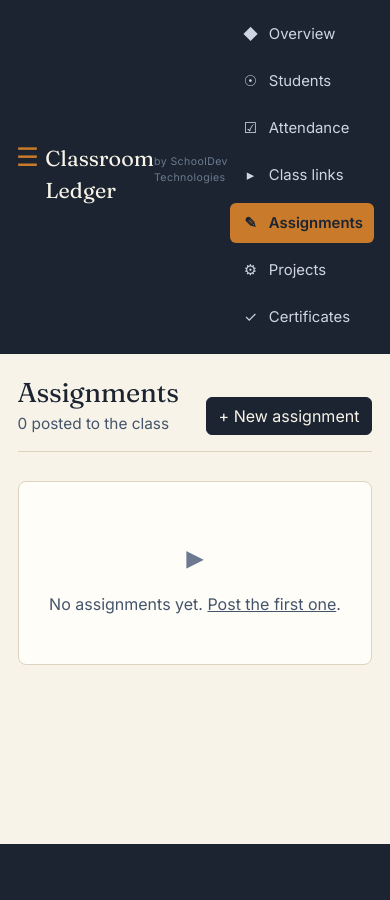
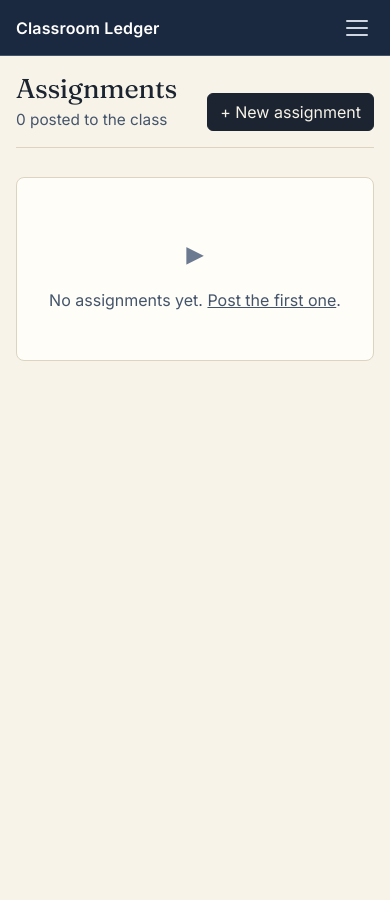
Before and after one commit to wonderlandtech/lms, a Flask app: page /admin/assignments in a window 390 px wide. Before the commit the page ends 844 px from the top, so only its background shows below. Run offline with Flask 3, Linux system fonts and the light colour scheme; a user stored in the database is signed in; data that the repository does not hold is empty.

Commit message:
Add files via upload

```diff
--- a/templates/base.html
+++ b/templates/base.html
@@ -8,12 +8,128 @@
   <link href="https://cdn.jsdelivr.net/npm/bootstrap@5.3.3/dist/css/bootstrap.min.css" rel="stylesheet">
   <link rel="preconnect" href="https://fonts.gstatic.com" crossorigin>
   <link href="https://fonts.googleapis.com/css2?family=Fraunces:opsz,wght@9..144,400;9..144,600;9..144,700&family=Inter:wght@400;500;600;700&family=IBM+Plex+Mono:wght@400;500;600&display=swap" rel="stylesheet">
-  <link href="https://cdn.jsdelivr.net/npm/bootstrap@5.3.3/dist/css/bootstrap.min.css" rel="stylesheet">
   <link href="{{ url_for('static', filename='css/style.css') }}" rel="stylesheet">
+
+  <style>
+    /* ── Mobile overlay backdrop ── */
+    .sidebar-backdrop {
+      display: none;
+      position: fixed;
+      inset: 0;
+      background: rgba(0, 0, 0, 0.45);
+      z-index: 1039;
+    }
+    .sidebar-backdrop.open { display: block; }
+
+    /* ── Top mobile bar ── */
+    .mobile-topbar {
+      display: none;
+      position: sticky;
+      top: 0;
+      z-index: 1038;
+      background: #1a2840;
+      padding: 0 1rem;
+      height: 56px;
+      align-items: center;
+      justify-content: space-between;
+      border-bottom: 1px solid #44546b;
+    }
+    .mobile-topbar .brand-mobile {
+      color: #fff;
+      font-weight: 600;
+      font-size: 1rem;
+      text-decoration: none;
+      letter-spacing: 0.01em;
+    }
+    .mobile-topbar .hamburger-btn {
+      background: none;
+      border: none;
+      cursor: pointer;
+      padding: 6px;
+      display: flex;
+      flex-direction: column;
+      gap: 5px;
+      border-radius: 6px;
+      transition: background 0.15s;
+    }
+    .mobile-topbar .hamburger-btn:hover { background: rgba(255,255,255,0.1); }
+    .mobile-topbar .hamburger-btn span {
+      display: block;
+      width: 22px;
+      height: 2px;
+      background: #cfd6e2;
+      border-radius: 2px;
+      transition: transform 0.25s, opacity 0.25s;
+      transform-origin: center;
+    }
+    /* Animate to X when open */
+    .hamburger-btn.is-open span:nth-child(1) { transform: translateY(7px) rotate(45deg); }
+    .hamburger-btn.is-open span:nth-child(2) { opacity: 0; transform: scaleX(0); }
+    .hamburger-btn.is-open span:nth-child(3) { transform: translateY(-7px) rotate(-45deg); }
+
+    /* ── Sidebar ── */
+    .app-sidebar {
+      transition: transform 0.28s cubic-bezier(0.4, 0, 0.2, 1);
+    }
+
+    /* ── Responsive breakpoints ── */
+    @media (max-width: 991.98px) {
+      .mobile-topbar { display: flex; }
+
+      .app-sidebar {
+        position: fixed;
+        top: 0;
+        left: 0;
+        height: 100dvh;
+        z-index: 1040;
+        transform: translateX(-100%);
+        overflow-y: auto;
+        width: 260px !important;
+        /* sidebar already has its own bg from style.css; keep it */
+      }
+      .app-sidebar.is-open { transform: translateX(0); }
+
+      .app-shell {
+        display: block !important;
+        /* remove any flex/grid that puts sidebar beside main */
+      }
+
+      .app-main {
+        /* no left offset on mobile — sidebar is overlaid */
+        padding: 1rem !important;
+      }
+    }
+
+    @media (min-width: 992px) {
+      .mobile-topbar { display: none !important; }
+      .sidebar-backdrop { display: none !important; }
+    }
+
+    /* ── Focus-visible ring for accessibility ── */
+    .hamburger-btn:focus-visible {
+      outline: 2px solid #7aa3d1;
+      outline-offset: 2px;
+    }
+  </style>
 </head>
 <body>
+  <!-- Mobile top bar (hidden on desktop) -->
+  <div class="mobile-topbar" id="mobileTopbar">
+    <a href="{{ url_for('admin.dashboard' if session.get('role') == 'admin' else 'student.dashboard') }}" class="brand-mobile">
+      Classroom Ledger
+    </a>
+    <button class="hamburger-btn" id="hamburgerBtn" aria-label="Open navigation" aria-expanded="false" aria-controls="appSidebar">
+      <span></span>
+      <span></span>
+      <span></span>
+    </button>
+  </div>
+
+  <!-- Overlay backdrop -->
+  <div class="sidebar-backdrop" id="sidebarBackdrop" aria-hidden="true"></div>
+
   <div class="app-shell">
-    <aside class="app-sidebar">
+    <aside class="app-sidebar" id="appSidebar">
       <a href="{{ url_for('admin.dashboard' if session.get('role') == 'admin' else 'student.dashboard') }}" class="brand">
         <span class="brand-mark">&#9776;</span> Classroom Ledger
       </a>
@@ -71,6 +187,56 @@
 
   <script src="https://cdn.jsdelivr.net/npm/bootstrap@5.3.3/dist/js/bootstrap.bundle.min.js"></script>
   <script src="{{ url_for('static', filename='js/main.js') }}"></script>
+
+  <script>
+    (function () {
+      const btn      = document.getElementById('hamburgerBtn');
+      const sidebar  = document.getElementById('appSidebar');
+      const backdrop = document.getElementById('sidebarBackdrop');
+
+      function openSidebar() {
+        sidebar.classList.add('is-open');
+        backdrop.classList.add('open');
+        btn.classList.add('is-open');
+        btn.setAttribute('aria-expanded', 'true');
+        btn.setAttribute('aria-label', 'Close navigation');
+        document.body.style.overflow = 'hidden';
+      }
+
+      function closeSidebar() {
+        sidebar.classList.remove('is-open');
+        backdrop.classList.remove('open');
+        btn.classList.remove('is-open');
+        btn.setAttribute('aria-expanded', 'false');
+        btn.setAttribute('aria-label', 'Open navigation');
+        document.body.style.overflow = '';
+      }
+
+      btn.addEventListener('click', function () {
+        sidebar.classList.contains('is-open') ? closeSidebar() : openSidebar();
+      });
+
+      backdrop.addEventListener('click', closeSidebar);
+
+      /* Close on Escape */
+      document.addEventListener('keydown', function (e) {
+        if (e.key === 'Escape' && sidebar.classList.contains('is-open')) closeSidebar();
+      });
+
+      /* Close sidebar if viewport is resized back to desktop */
+      window.addEventListener('resize', function () {
+        if (window.innerWidth >= 992) closeSidebar();
+      });
+
+      /* Close when a nav link is tapped (good UX on mobile) */
+      sidebar.querySelectorAll('.nav-link').forEach(function (link) {
+        link.addEventListener('click', function () {
+          if (window.innerWidth < 992) closeSidebar();
+        });
+      });
+    })();
+  </script>
+
   {% block scripts %}{% endblock %}
 </body>
 </html>
```
